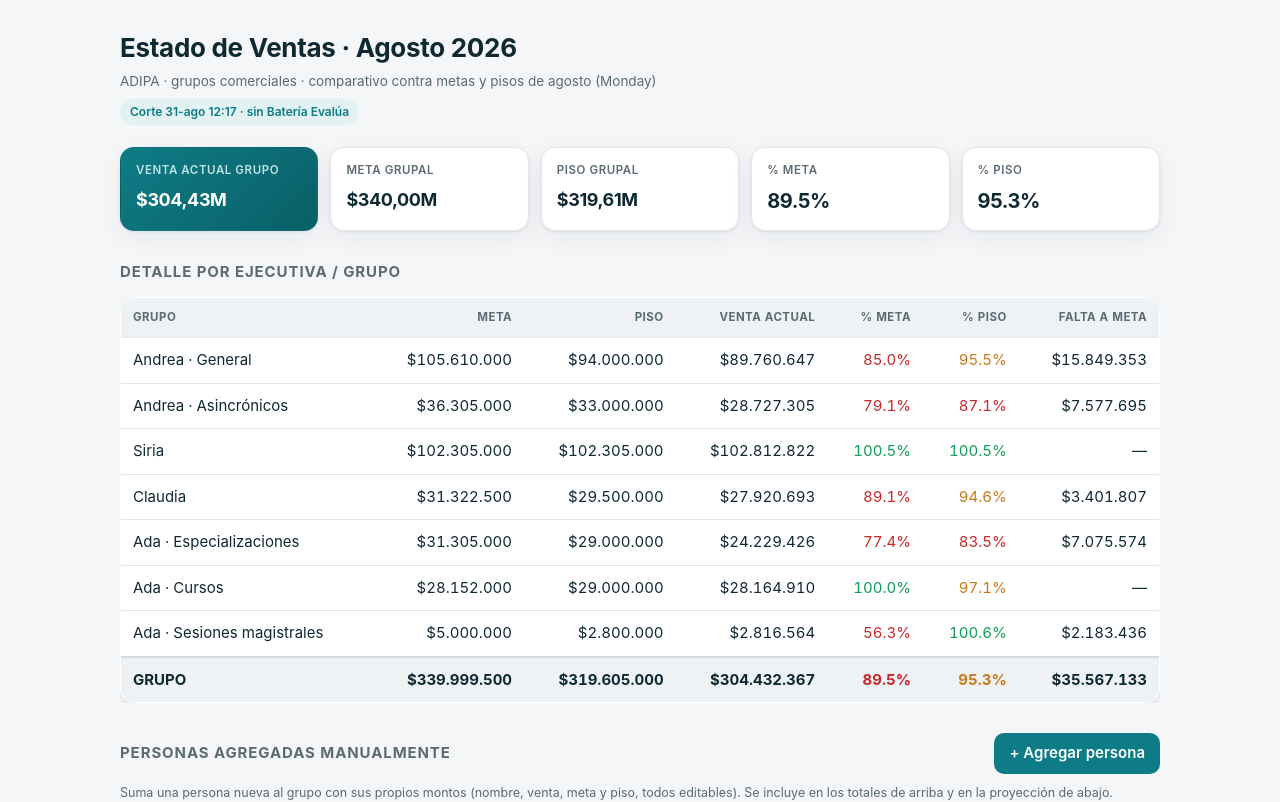
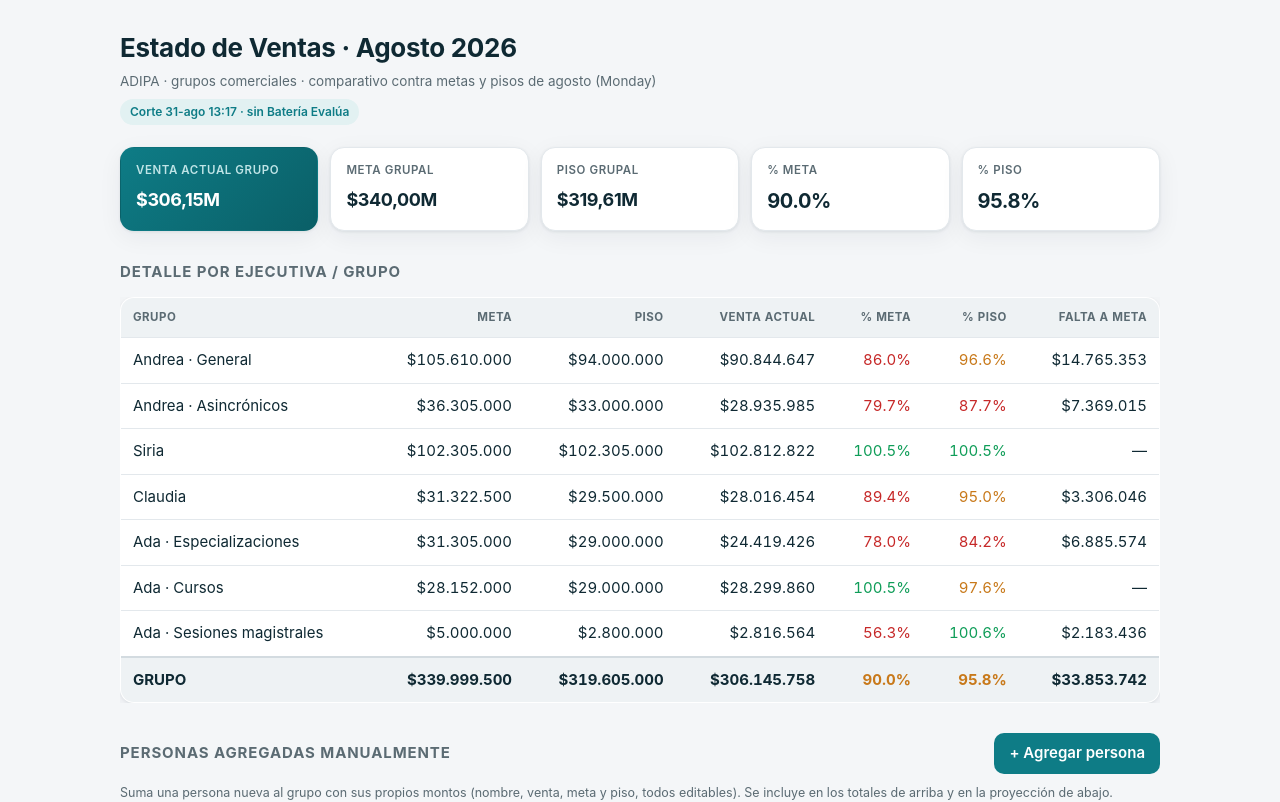
Before and after one commit to andresepadipa/adipa, a plain HTML site: page index.html in a window 1280 px wide. Shown: the top 802 px of the page. Drawn offline with Linux system fonts and the light colour scheme.

Commit message:
Update index.html

```diff
--- a/index.html
+++ b/index.html
@@ -95,7 +95,7 @@ input.cell:focus,input.reaj:focus,input.name:focus{outline:none;border-color:var
   <header class="top">
     <h1>Estado de Ventas · Agosto 2026</h1>
     <div class="sub">ADIPA · grupos comerciales · comparativo contra metas y pisos de agosto (Monday)</div>
-    <span class="badge-cut">Corte 31-ago 12:17 · sin Batería Evalúa</span>
+    <span class="badge-cut">Corte 31-ago 13:17 · sin Batería Evalúa</span>
   </header>
 
   <div class="kpis" id="kpis"></div>
@@ -152,12 +152,12 @@ const M = n => '$' + ((n||0)/1e6).toLocaleString('es-CL',{minimumFractionDigits:
 
 // ---- Datos base de agosto (corte 31-ago 09:17, sin Batería Evalúa) ----
 const BASE = [
-  {key:'ag', label:'Andrea · General',              actual:89760647,  meta:105610000, piso:94000000},
-  {key:'aa', label:'Andrea · Asincrónicos',         actual:28727305,  meta:36305000,  piso:33000000},
+  {key:'ag', label:'Andrea · General',              actual:90844647,  meta:105610000, piso:94000000},
+  {key:'aa', label:'Andrea · Asincrónicos',         actual:28935985,  meta:36305000,  piso:33000000},
   {key:'si', label:'Siria',                          actual:102812822, meta:102305000, piso:102305000},
-  {key:'cl', label:'Claudia',                        actual:27920693,  meta:31322500,  piso:29500000},
-  {key:'es', label:'Ada · Especializaciones',        actual:24229426,  meta:31305000,  piso:29000000},
-  {key:'cu', label:'Ada · Cursos',                   actual:28164910,  meta:28152000,  piso:29000000},
+  {key:'cl', label:'Claudia',                        actual:28016454,  meta:31322500,  piso:29500000},
+  {key:'es', label:'Ada · Especializaciones',        actual:24419426,  meta:31305000,  piso:29000000},
+  {key:'cu', label:'Ada · Cursos',                   actual:28299860,  meta:28152000,  piso:29000000},
   {key:'se', label:'Ada · Sesiones magistrales',     actual:2816564,   meta:5000000,   piso:2800000},
 ];
 
```
